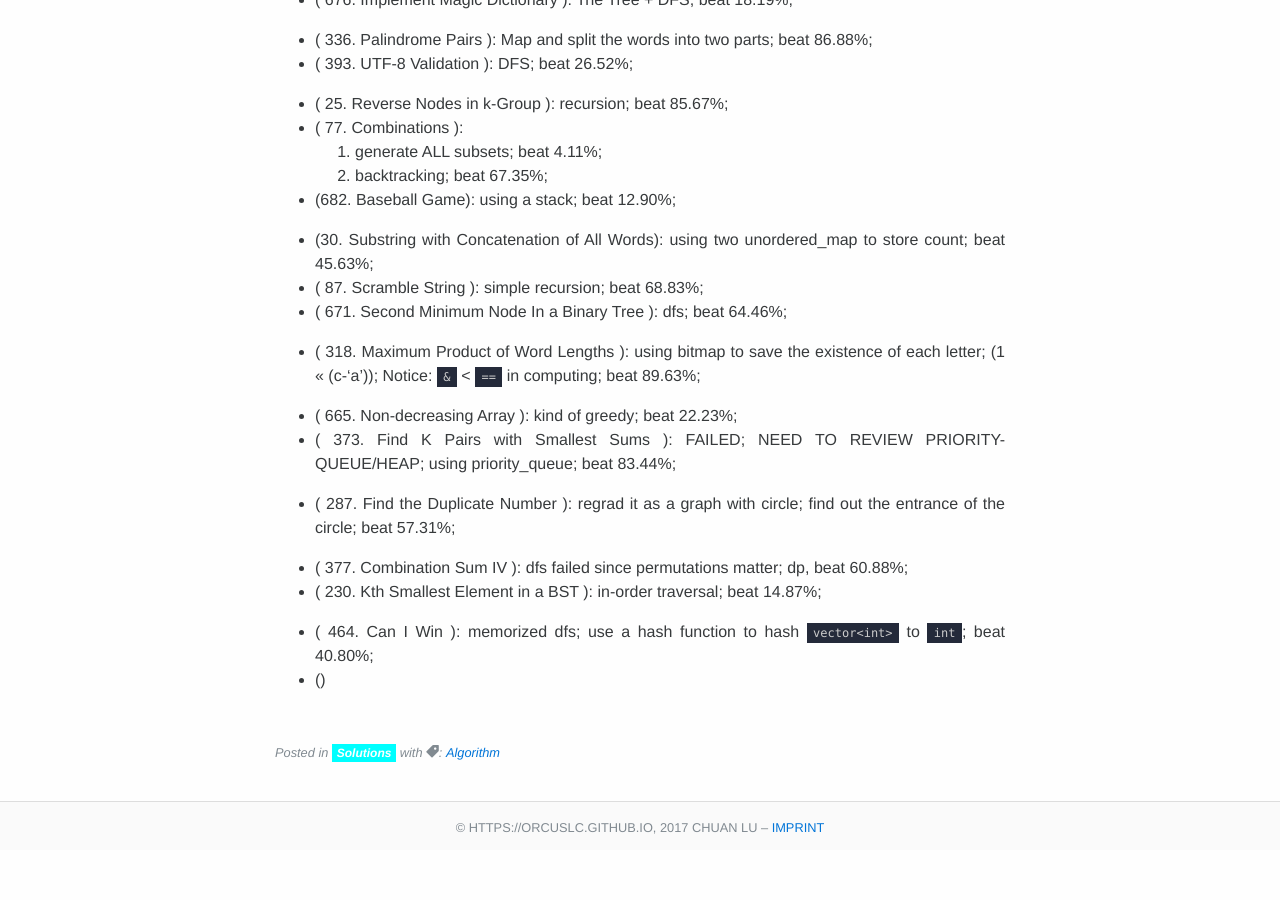
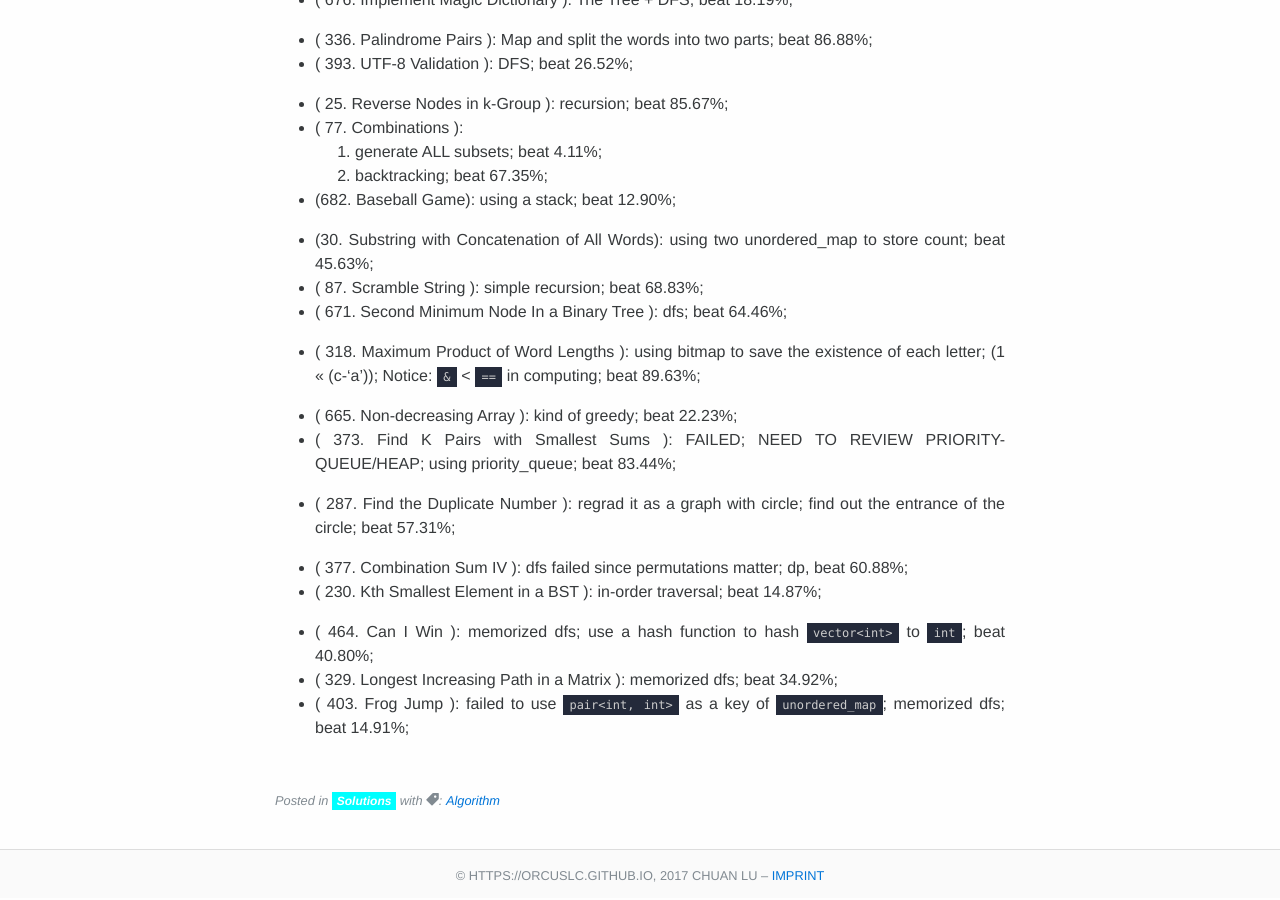
Before and after one commit to Orcuslc/blog.io, a Jekyll site: the page built from _posts/2017-04-19-Solutions-to-LeetCode-C++.md, in a window 1280 px wide and 900 px high, scrolled down 13512 px. Built offline with Jekyll 4.4.1, drawn with Linux system fonts in a browser that asks for light colours; some web fonts are replaced; before the commit the page ends 14364 px from its top, so only the background shows below that.

Commit message:
add two probs

```diff
--- a/_posts/2017-04-19-Solutions-to-LeetCode-C++.md
+++ b/_posts/2017-04-19-Solutions-to-LeetCode-C++.md
@@ -552,4 +552,5 @@ Beat 63.33%;
 - ( 230. Kth Smallest Element in a BST ): in-order traversal; beat 14.87%;
 
 - ( 464. Can I Win ): memorized dfs; use a hash function to hash `vector<int>` to `int`; beat 40.80%;
-- ()
+- ( 329. Longest Increasing Path in a Matrix ): memorized dfs; beat 34.92%;
+- ( 403. Frog Jump ): failed to use `pair<int, int>` as a key of `unordered_map`; memorized dfs; beat 14.91%;
```
